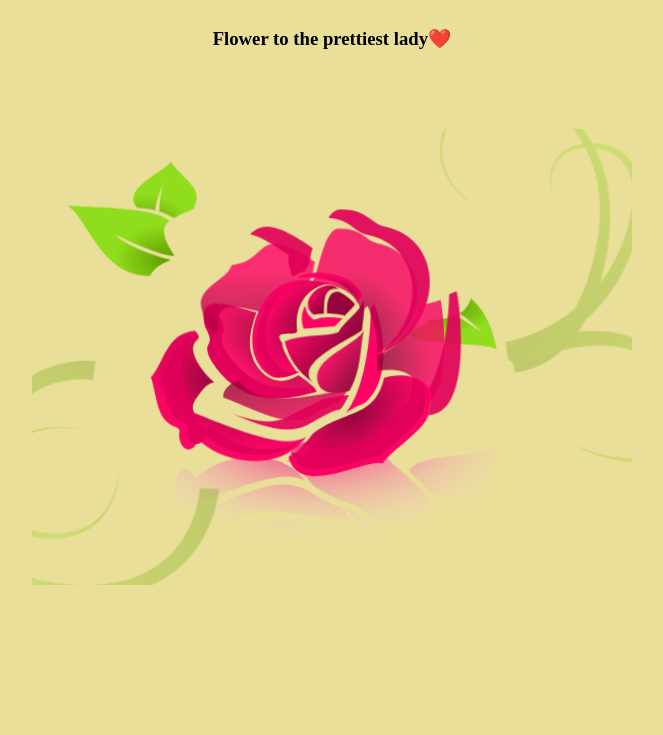
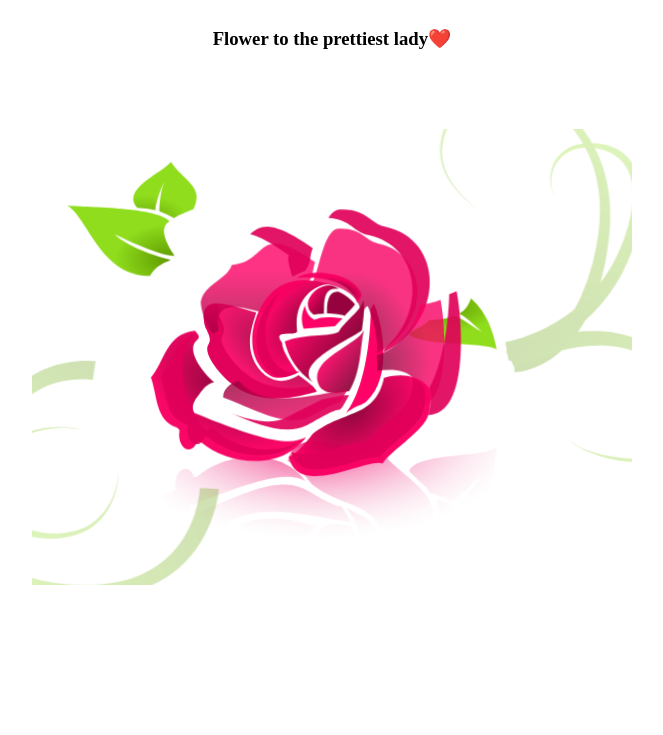
Before and after one commit to 5shenn/flower, a plain HTML site: page index.html in a window 1280 px wide. Shown: the part 157-892 px from the top of the page, without its empty margins (308-971 px from the left). Drawn offline with nearby package versions, Linux system fonts and the light colour scheme.

Commit message:
Add files via upload

```diff
--- a/style.css
+++ b/style.css
@@ -1,6 +1,6 @@
 body {
     margin:0;
-    background: rgb(234, 223, 153);
+    background: rgb(255, 255, 255);
     height: 100%;
     display: flex;
     flex-direction: column;
```
